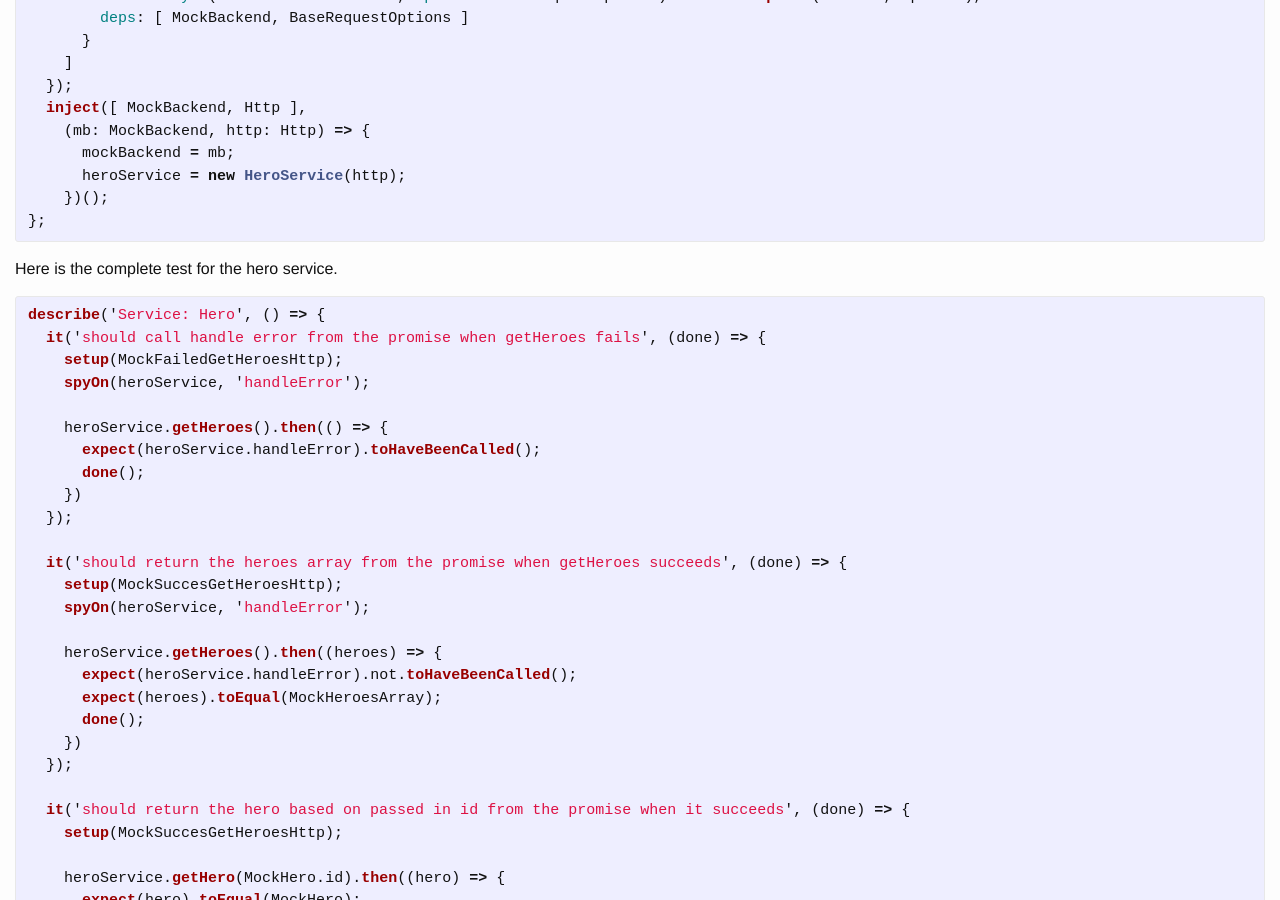
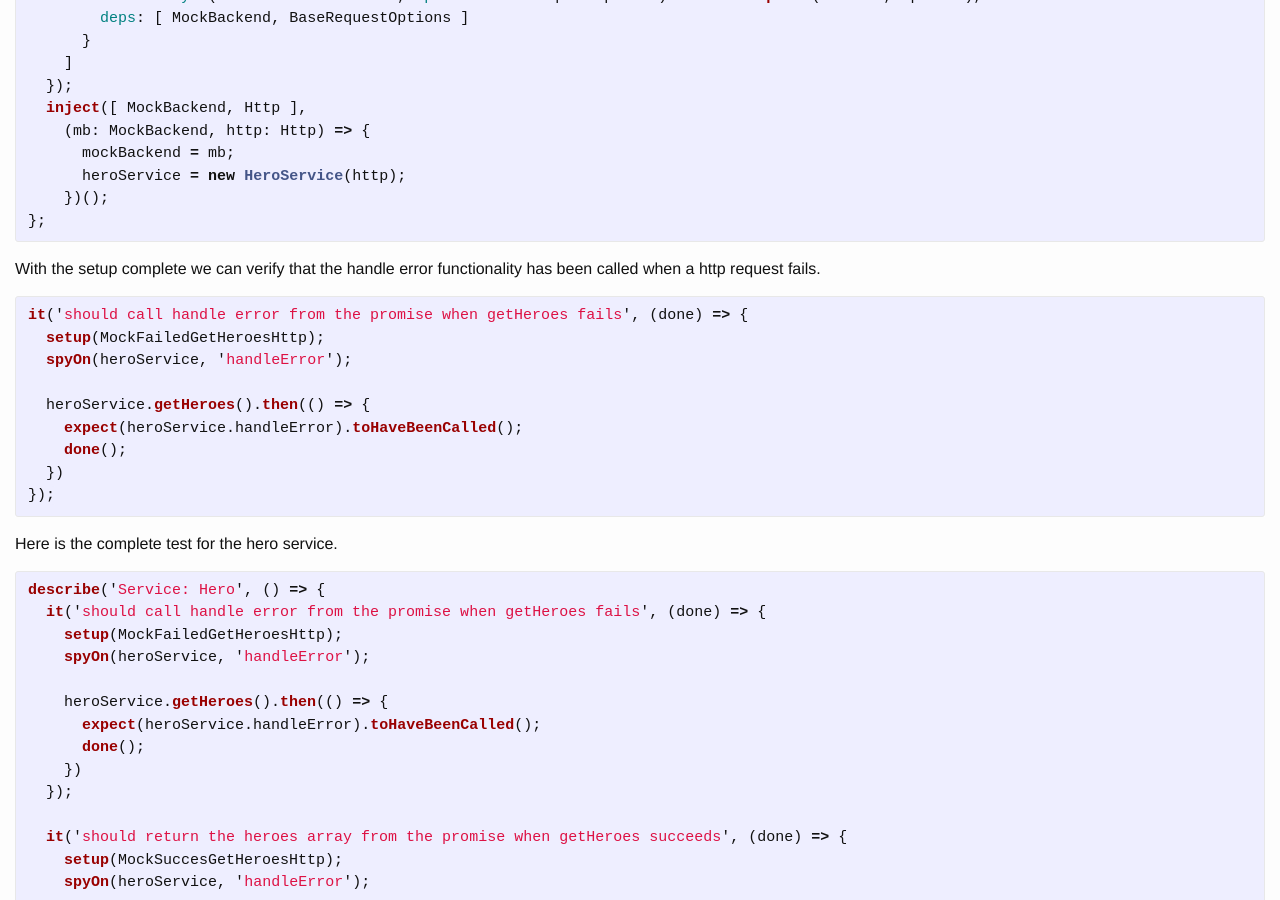
Before and after one commit to zackarychapple/zackarychapple.github.io, a Jekyll site: the page built from _posts/2016-11-25-angular2-testing.markdown, in a window 1280 px wide and 900 px high, scrolled down 5685 px. Built offline with Jekyll 4.4.1, drawn with Linux system fonts in a browser that asks for light colours; some of the changed text lies outside the part shown.

Commit message:
feat(angular2 testing): adding new testing example

```diff
--- a/_posts/2016-11-25-angular2-testing.markdown
+++ b/_posts/2016-11-25-angular2-testing.markdown
@@ -273,6 +273,20 @@ let setup = function (httpMock) {
 };
 {% endhighlight %}
 
+With the setup complete we can verify that the handle error functionality has been called when a http request fails.
+
+{% highlight javascript %}
+it('should call handle error from the promise when getHeroes fails', (done) => {
+  setup(MockFailedGetHeroesHttp);
+  spyOn(heroService, 'handleError');
+
+  heroService.getHeroes().then(() => {
+    expect(heroService.handleError).toHaveBeenCalled();
+    done();
+  })
+});
+{% endhighlight %}
+
 Here is the complete test for the hero service.
 {% highlight javascript %}
 describe('Service: Hero', () => {
```
Also changed, not shown: other parts of _posts/2016-11-25-angular2-testing.markdown (+2 -2 lines).
